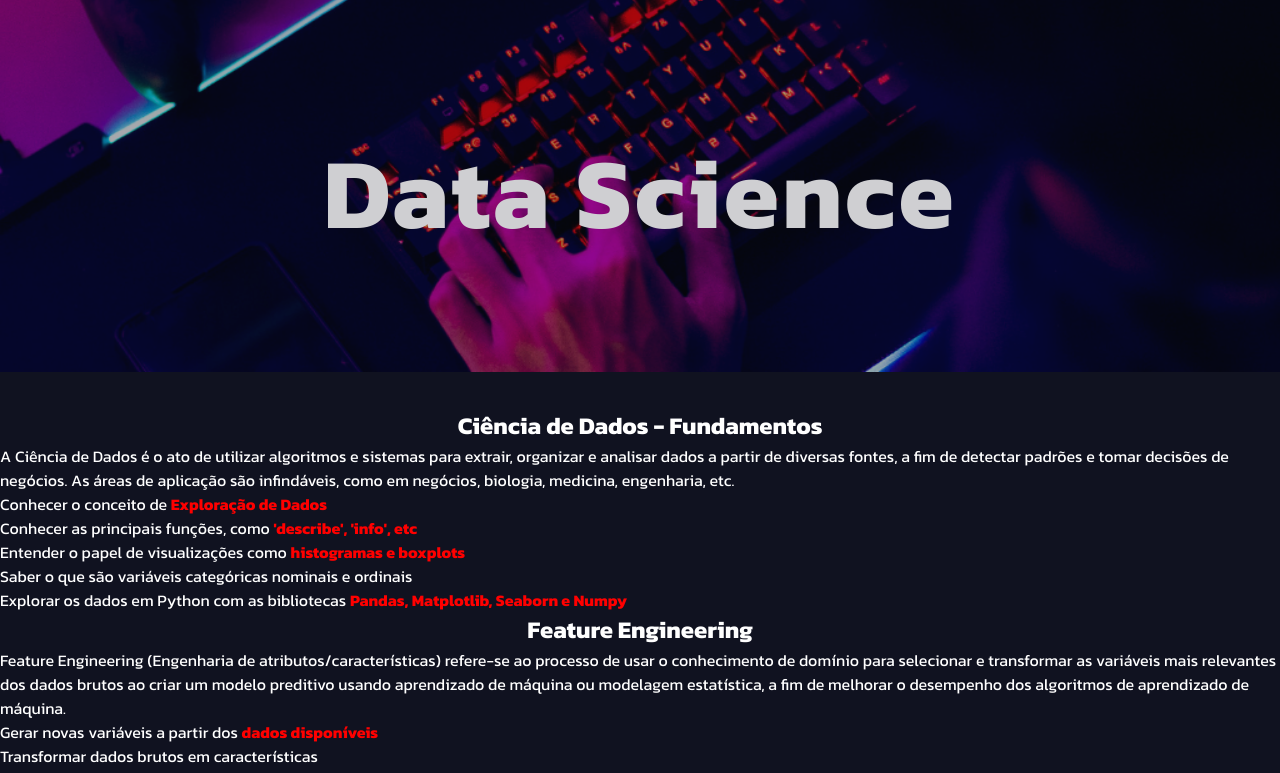
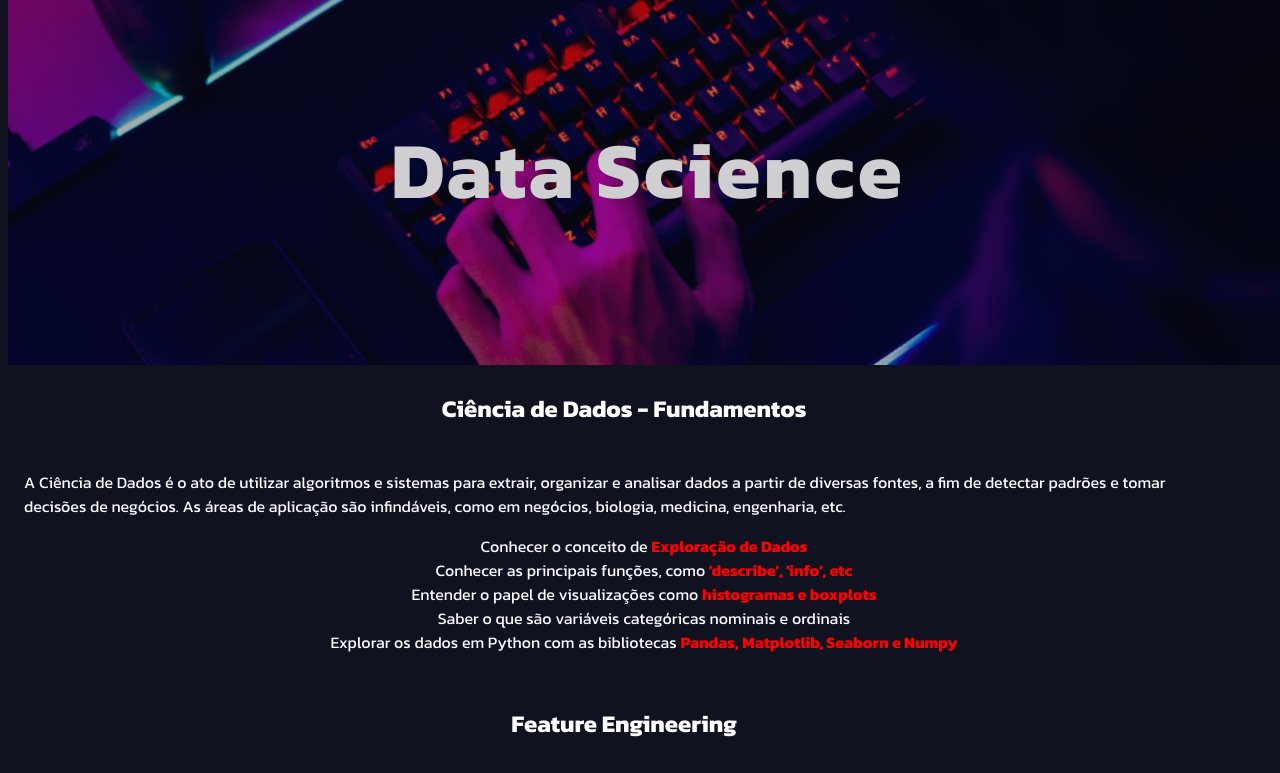
Before and after one commit to onedreamcwb/DataScience, a plain HTML site: page index.html in a window 1280 px wide. Shown: the part 118-891 px from the top of the page. Drawn offline with Linux system fonts and the light colour scheme; a web font is replaced by a local one.

Commit message:
base Project

```diff
--- a/index.html
+++ b/index.html
@@ -4,7 +4,6 @@
     <meta charset="UTF-8">
     <meta http-equiv="X-UA-Compatible" content="IE=edge">
     <meta name="viewport" content="width=device-width, initial-scale=1.0">
-    <link rel="stylesheet" href="styles/reset.css">
     <link rel="stylesheet" href="styles/styles.css">
     <title>Data Science</title>
 </head>
@@ -16,9 +15,14 @@
                 <li class="dropdown">
                 <a href="#">Nível 1</a>
                     <ul class="dropdown-menu">
-                        <li><a href="#">Fundamentos</a></li>
+                        <li><a href="fundamentos.html">Fundamentos</a></li>
                         <li><a href="#">Feature Engineering</a></li>
-                        <li><a href="#">Tratamento de dados</a></li>
+                        <li><a href="#">Extração e Tratamento de Dados</a></li>
+                        <li><a href="#">Python para Ciência de Dados</a></li>
+                        <li><a href="#">Jupyter & Colab notebooks</a></li>
+                        <li><a href="#">R Para Ciência de Dados</a></li>
+                        <li><a href="#">Estatística e Matemática</a></li>
+                        <li><a href="#">Visualização de Dados</a></li>
                     </ul>
                 </li>
             </ul>
@@ -27,17 +31,16 @@
             <a href="">Business</a>
             <a href="">Quem sou</a>
     </header>
-    <main class="container">
     <div class="container-banner">
         <img class="banner-img" src="assets/DataScience.png" alt="banner">
         <div class="banner-title">
             <h1>Data Science</h1>
         </div>
     </div>
+    <main class="container">
         <div class="subtitle">
             <h2 class="container-subtitle">Ciência de Dados - Fundamentos</h2>
             <p class="container-paragraph">A Ciência de Dados é o ato de utilizar algoritmos e sistemas para extrair, organizar e analisar dados a partir de diversas fontes, a fim de detectar padrões e tomar decisões de negócios. As áreas de aplicação são infindáveis, como em negócios, biologia, medicina, engenharia, etc.</p>
-        </div>
             <ul class="list">
                 <li class="list-items">Conhecer o conceito de <strong>Exploração de Dados</strong></li>
                 <li class="list-items">Conhecer as principais funções, como <strong>'describe', 'info', etc</strong></li>
@@ -45,6 +48,7 @@
                 <li class="list-items">Saber o que são variáveis categóricas nominais e ordinais</li>
                 <li class="list-items">Explorar os dados em Python com as bibliotecas <strong>Pandas, Matplotlib, Seaborn e Numpy</strong></li>
             </ul>
+        </div>
         <div class="container-section">
             <h2 class="container-subtitle">Feature Engineering</h2>
             <p class="container-paragraph">Feature Engineering (Engenharia de atributos/características) refere-se ao processo de usar o conhecimento de domínio para selecionar e transformar as variáveis mais relevantes dos dados brutos ao criar um modelo preditivo usando aprendizado de máquina ou modelagem estatística, a fim de melhorar o desempenho dos algoritmos de aprendizado de máquina.</p>
--- a/styles/reset.css
+++ /dev/null
@@ -1,80 +0,0 @@
-/* Reset CSS */
-/* ------------------------------ */
-
-/* Remova margens e preenchimentos padrão */
-body,
-h1,
-h2,
-h3,
-h4,
-h5,
-h6,
-ul,
-ol,
-li,
-p,
-pre,
-blockquote,
-figure,
-hr {
-  margin: 0;
-  padding: 0;
-
-}
-
-/* Defina a cor do texto para preto */
-body {
-  color: #000;
-}
-
-/* Defina a família de fontes e o tamanho do texto */
-body {
-
-  font-size: 16px;
-  line-height: 1.5;
-}
-
-/* Remova a decoração do link */
-a {
-  text-decoration: none;
-}
-
-/* Defina a cor do link */
-a {
-  color: inherit;
-}
-
-/* Defina a cor de fundo para branco */
-body {
-  background-color: #fff;
-}
-
-/* Defina a caixa de modelo como "border-box" */
-* {
-  box-sizing: border-box;
-}
-
-/* Defina as margens da imagem como zero */
-img {
-  margin: 0;
-}
-
-/* Limpe as tags semânticas HTML5 */
-article,
-aside,
-details,
-figcaption,
-figure,
-footer,
-header,
-main,
-menu,
-nav,
-section,
-summary {
-  display: block;
-}
-
-/* ------------------------------ */
-
-/* Adicione estilos personalizados abaixo deste ponto */
--- a/styles/styles.css
+++ b/styles/styles.css
@@ -2,10 +2,13 @@
 @import url('https://fonts.googleapis.com/css2?family=Kanit:wght@400;500;600;700&family=Vast+Shadow&display=swap');
 
 body {
+    display: flex;
+    flex-direction: column;
     font-family: 'Kanit', sans-serif;
     color: white;
-    margin: 0 auto;
+    width: 100vw;
     background-color: var(--background);
+    overflow-x: hidden;
 }
 header {
     display: flex;
@@ -13,6 +16,26 @@ header {
     text-transform: uppercase;
     align-items: center;
     text-decoration: none;
+}
+.container {
+    max-width: 1200px;
+    display: flex;
+    flex-direction: column;
+    padding-left: 1em;
+    padding-right: 1em;
+}
+.container-banner, img {
+    position: relative;
+    width: 100vw;
+    opacity: 0.8;
+
+}
+.container-subtitle, .list {
+    padding-bottom: 1em;
+}
+.list {
+    list-style-type: none;
+    text-align: center;
 }
 .dropdown {
     position: relative;
@@ -25,28 +48,27 @@ header {
     top: 100%;
     left: 0;
     background-color: var(--background);
-    padding: 1.25em;
     margin: 0;
     list-style-type: none;
     z-index: 1;
+    white-space: nowrap;
 }
 
 .dropdown:hover .dropdown-menu {
     display: block;
 }
+a {
+    text-decoration: none;
+    color: inherit;
+}
 
 a:hover {
     color: var(--primary-color);
 }
-.container-banner, img {
-    position: relative;
-    width: 100vw;
-    opacity: 0.8;
-    padding-bottom: 15px;
-}
+
 .banner-title {
     font-weight: 700;
-    font-size: 50px;
+    font-size: 40px;
     letter-spacing: 3px;
     position: absolute;
     top: 50%;
@@ -55,23 +77,14 @@ a:hover {
     text-align: center;
 }
 
-h1 {
+h1, h2 {
     text-align: center;
     padding-bottom: 20px;
 }
-h2 {
-    text-align: center;
 
-}
 .logo {
     width: 100px;
 }
 strong {
     color: var(--primary-color);
 }
-h2 {
-
-}
-.container {
-
-}
```
Also changed, not shown: fundamentos.html (added, +47 -0 lines), assets/Logo.svg (deleted), styles/fundamentos.css (added). Lines whose indentation alone changed are shown as unchanged.
